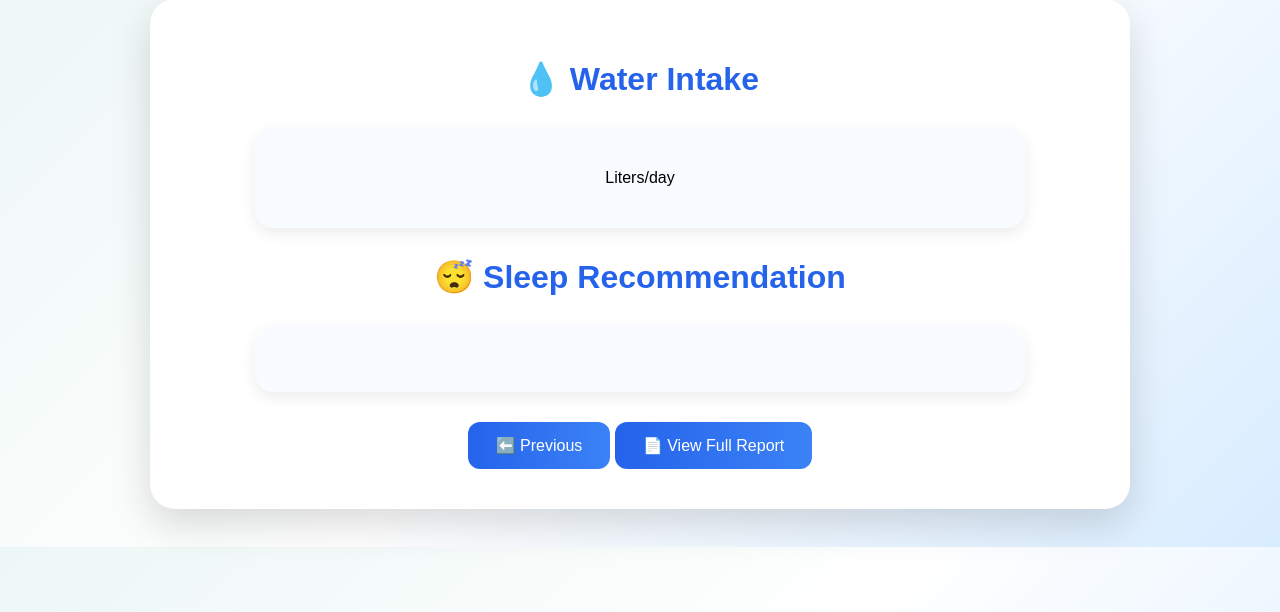
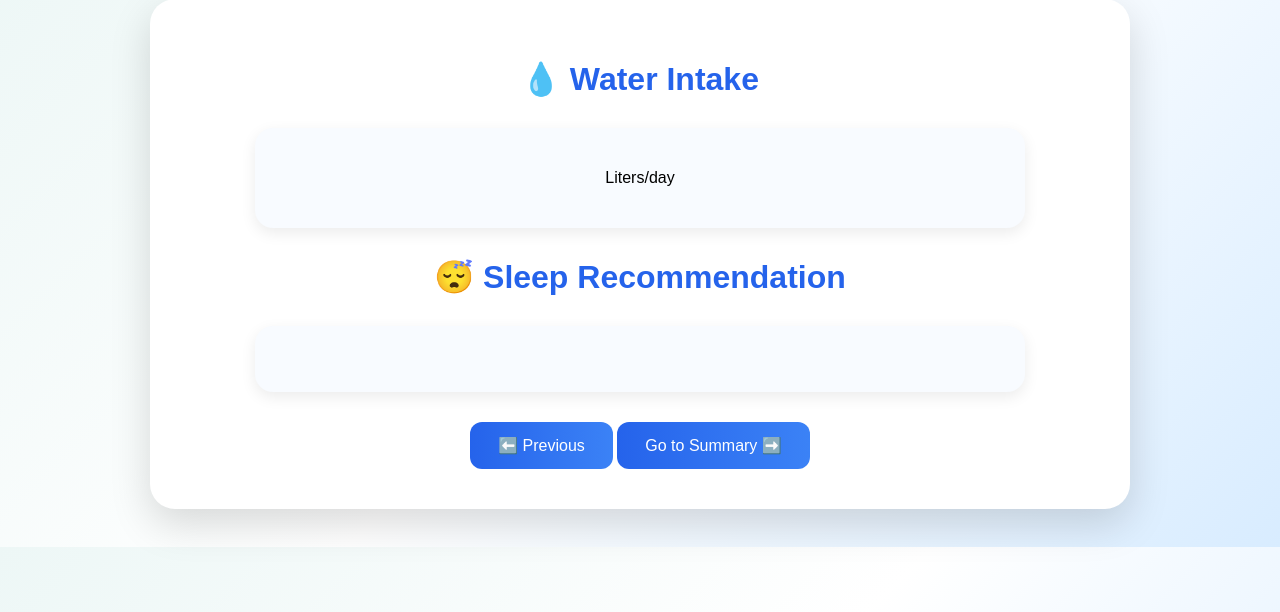
Before and after one commit to santhoshsrinika7/Fitness-AI, a Flask app: template templates/result5.html in a window 1280 px wide. Shown: the part 39-651 px from the top of the page. Run offline with Flask 3, Linux system fonts and the light colour scheme; the template is opened without the code that fills it, so the values that code supplies are empty.

Commit message:
Update result5.html

```diff
--- a/templates/result5.html
+++ b/templates/result5.html
@@ -22,11 +22,12 @@ body{font-family:Arial, Helvetica, sans-serif;background:linear-gradient(135deg,
         <p>{{sleep}}</p>
     </div>
 
-    <!-- Navigation -->
-    <div>
-        <a href="result4.html" class="btn">⬅️ Previous</a>
-        <a href="result.html" class="btn">📄 View Full Report</a>
-    </div>
+   <div class="navigation">
+  <a href="/result4" class="btn">⬅️ Previous</a>
+  <a href="/summary" class="btn">Go to Summary ➡️</a>
+</div>
+
+
 </div>
 </body>
 </html>
```
